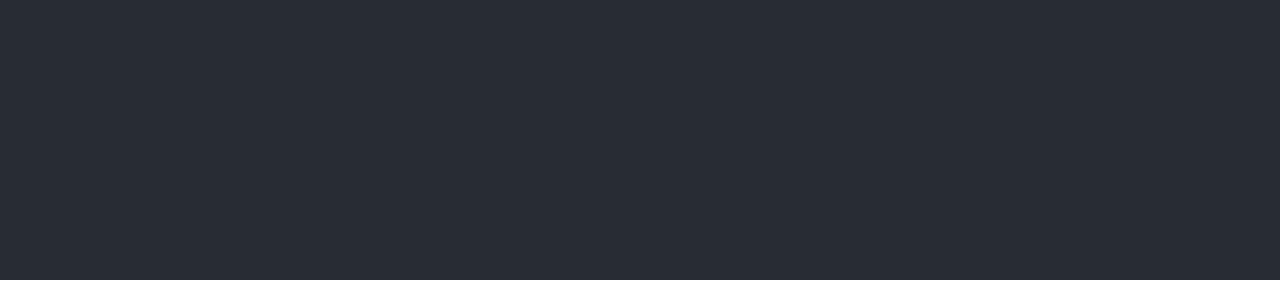
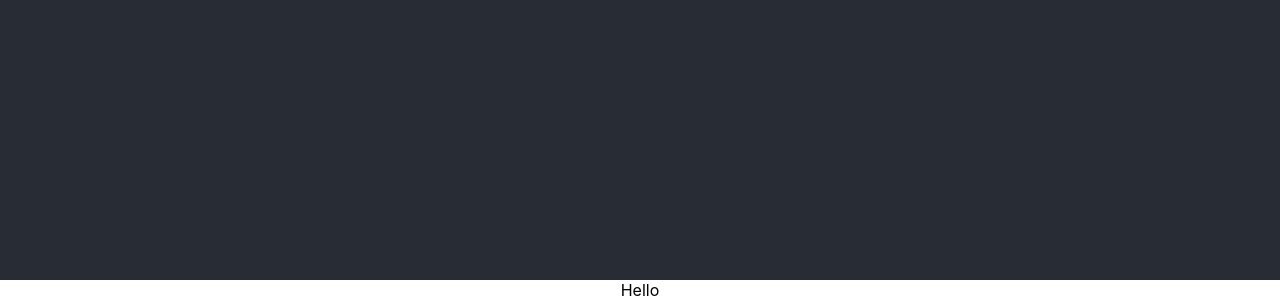
Before and after one commit to ESedrak/cocktail-list, a React (Create React App) app: page / in a window 1280 px wide. Shown: the part 520-820 px from the top of the page. Built offline with nearby package versions, Linux system fonts and the light colour scheme.

Commit message:
Starting cocktail project

```diff
--- a/src/App.js
+++ b/src/App.js
@@ -1,10 +1,12 @@
 import logo from "./logo.svg";
 import "./App.css";
+import Cocktail from "Cocktail";
 
 function App() {
   return (
     <div className="App">
       <header className="App-header"></header>
+      <Cocktail />
     </div>
   );
 }
--- /dev/null
+++ b/src/Cocktail.js
@@ -0,0 +1,7 @@
+import React from "react";
+
+function Cocktail() {
+  return "Hello";
+}
+
+export default Cocktail;
```
